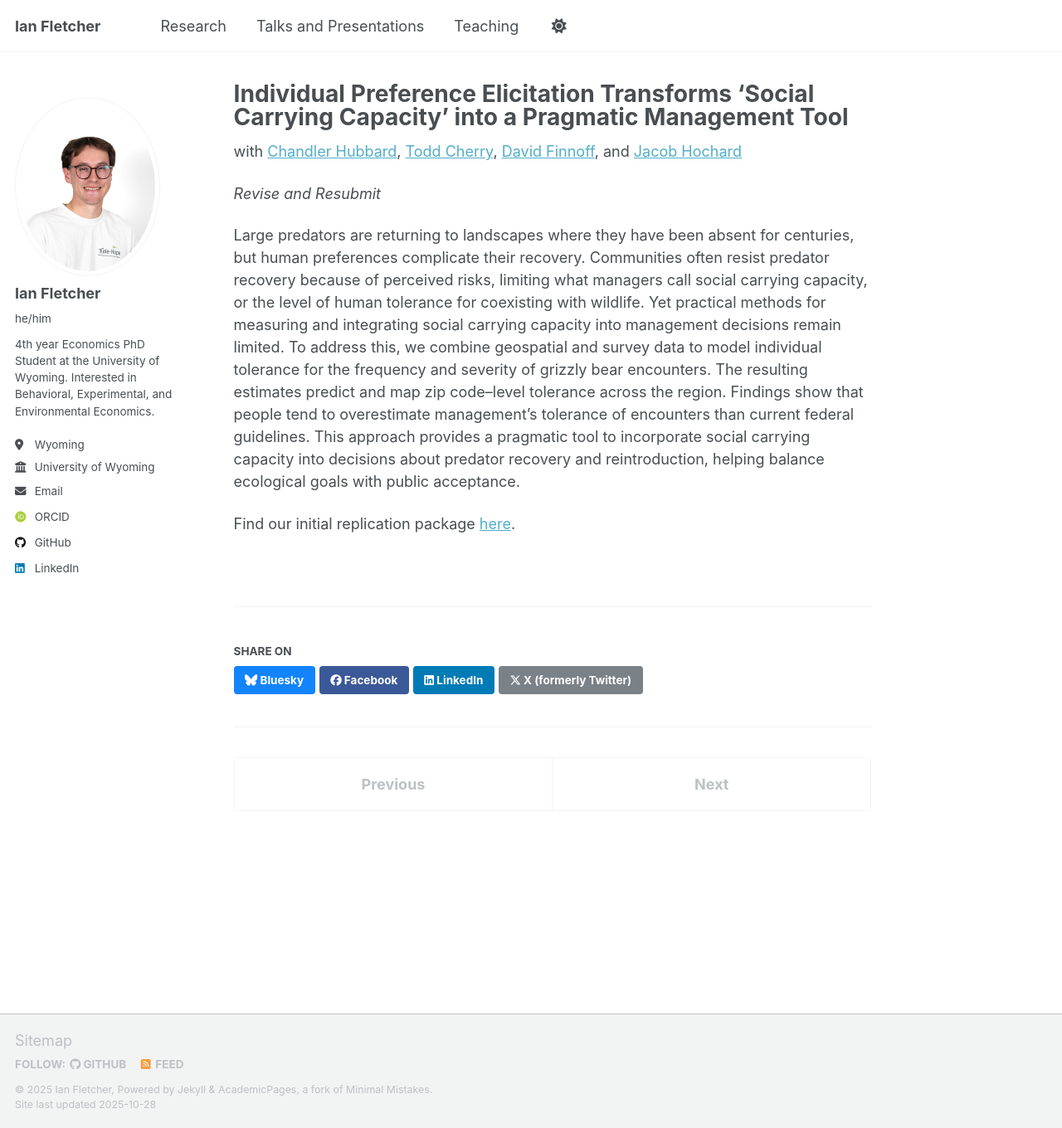
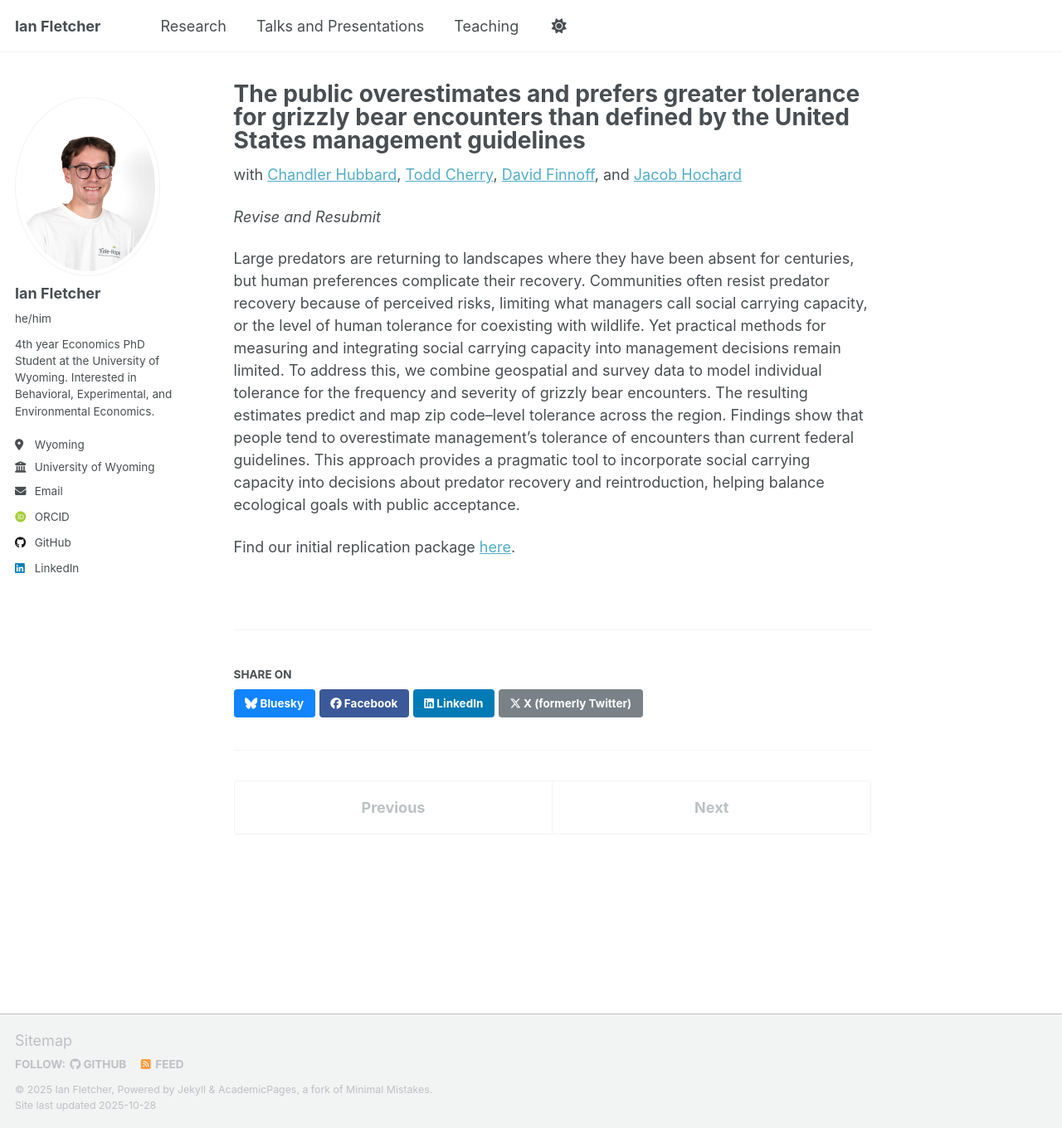
Before and after one commit to fletcherian/fletcherian.github.io, a Jekyll site: the page built from _publications/bears.md, in a window 1280 px wide and 1360 px high. Shown: the whole window at 83% size. Built offline with Jekyll 4.4.1, drawn with Linux system fonts in a browser that asks for light colours; some web fonts are replaced; a script that is not in the unit is left out.

Commit message:
Update bears.md

```diff
--- a/_publications/bears.md
+++ b/_publications/bears.md
@@ -1,5 +1,5 @@
 ---
-title: "Individual Preference Elicitation Transforms 'Social Carrying Capacity' into a Pragmatic Management Tool"
+title: "The public overestimates and prefers greater tolerance for grizzly bear encounters than defined by the United States management guidelines"
 collection: publications
 category: conferences
 permalink: /publication/bears
```
